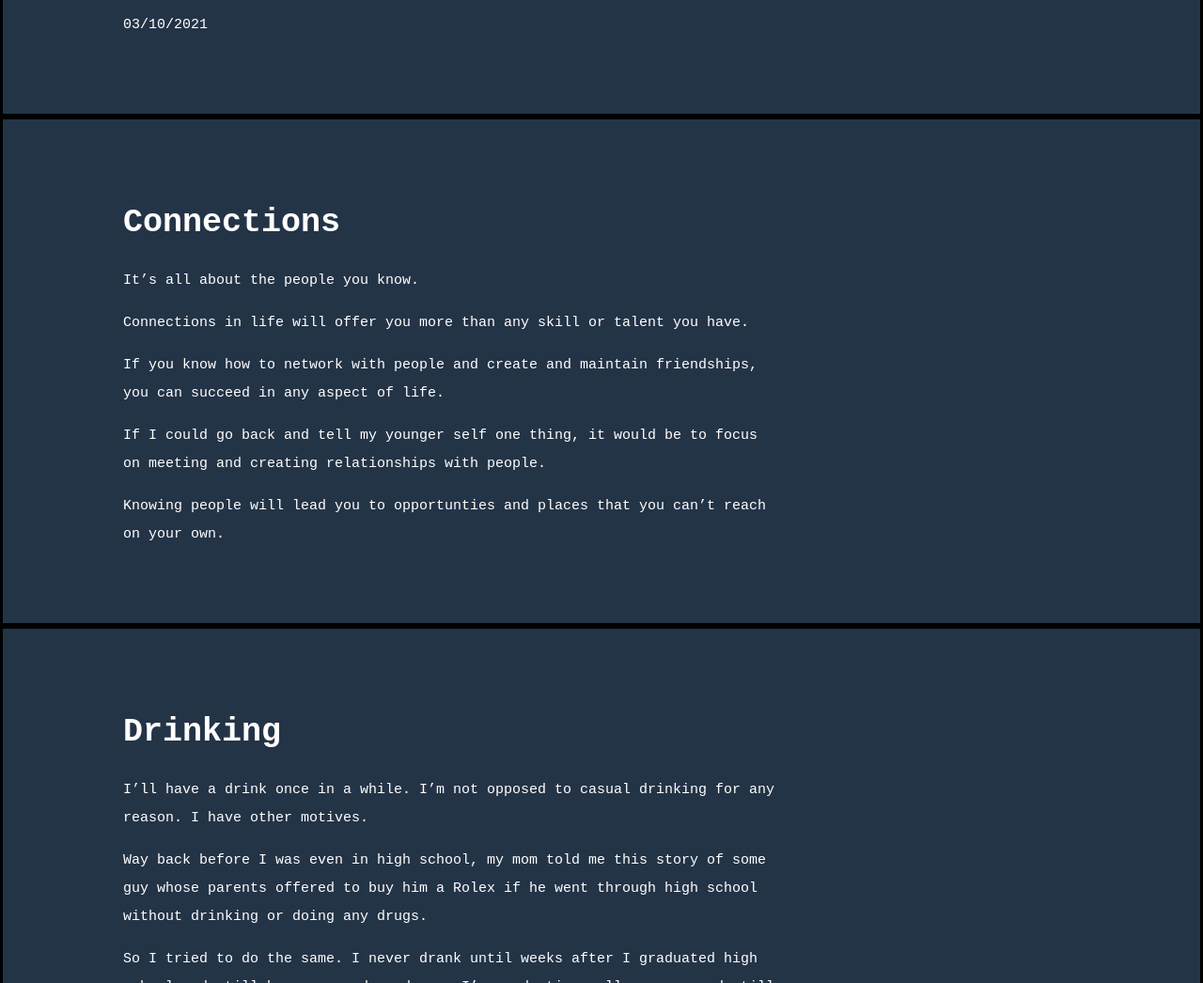
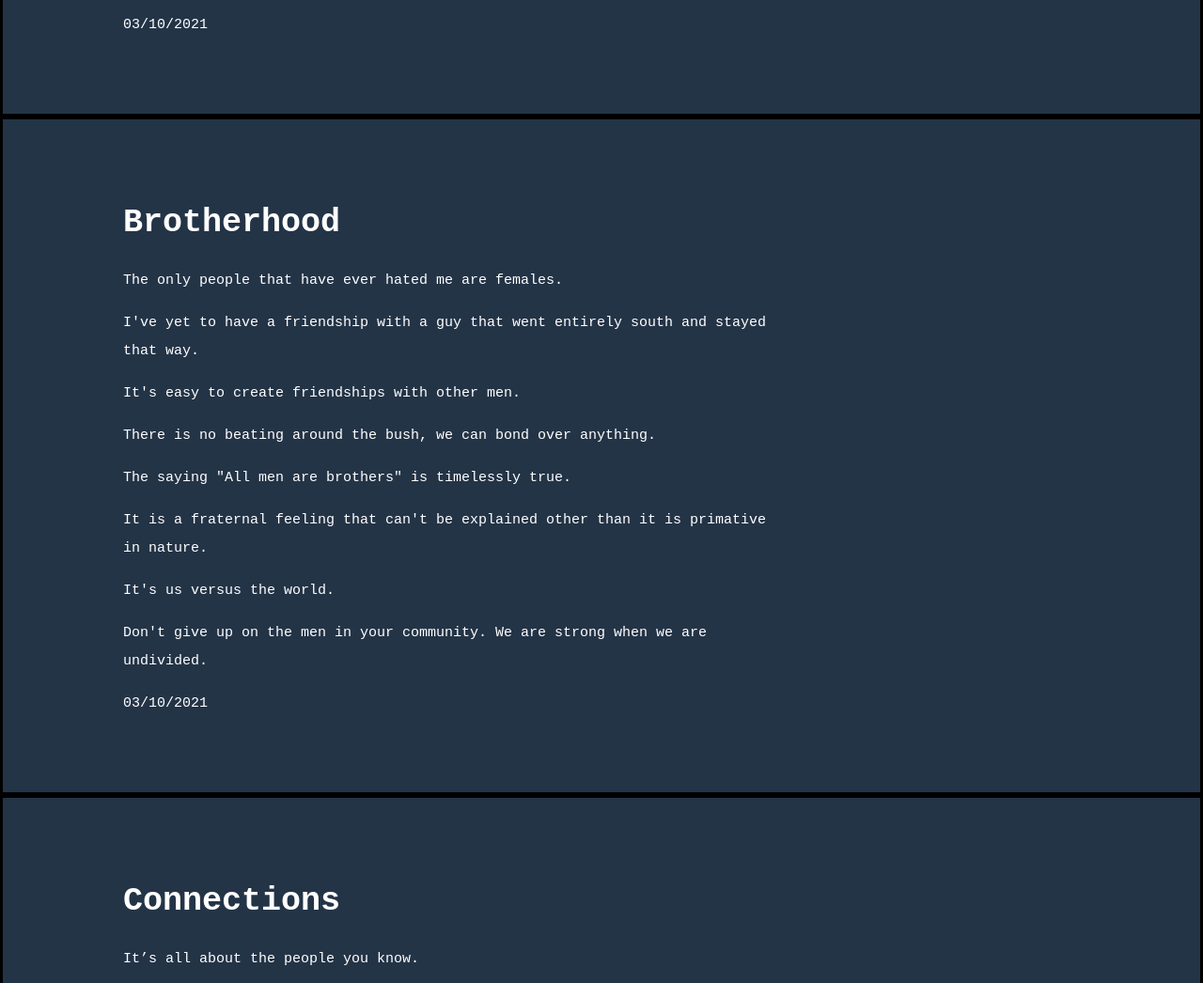
Before and after one commit to patrick-moran/patrick-moran.com, a plain HTML site: page src/thoughts.html in a window 1280 px wide. Shown: the part 1983-3029 px from the top of the page at 94% size. Drawn offline with Linux system fonts and the light colour scheme.

Commit message:
brotherhood

```diff
--- a/src/thoughts.html
+++ b/src/thoughts.html
@@ -42,6 +42,23 @@
 			<p>"Demons hate fresh air" is something that I think holds true.</p>
 			<p>If you walk in the sun for a few hours, you can't help but feel rejuvenated.</p>
 			<p>You were made to move, so do so.</p>
+			<p>03/10/2021</p>
+
+
+
+		</div>
+
+		<div class="paragraph" >
+
+			<h2>Brotherhood</h2>
+			<p>The only people that have ever hated me are females.</p>
+			<p>I've yet to have a friendship with a guy that went entirely south and stayed that way.</p>
+			<p>It's easy to create friendships with other men.</p>
+			<p>There is no beating around the bush, we can bond over anything.</p>
+			<p>The saying "All men are brothers" is timelessly true.</p>
+			<p>It is a fraternal feeling that can't be explained other than it is primative in nature.</p>
+			<p>It's us versus the world.</p>
+			<p>Don't give up on the men in your community. We are strong when we are undivided.</p>
 			<p>03/10/2021</p>
 
 
```
